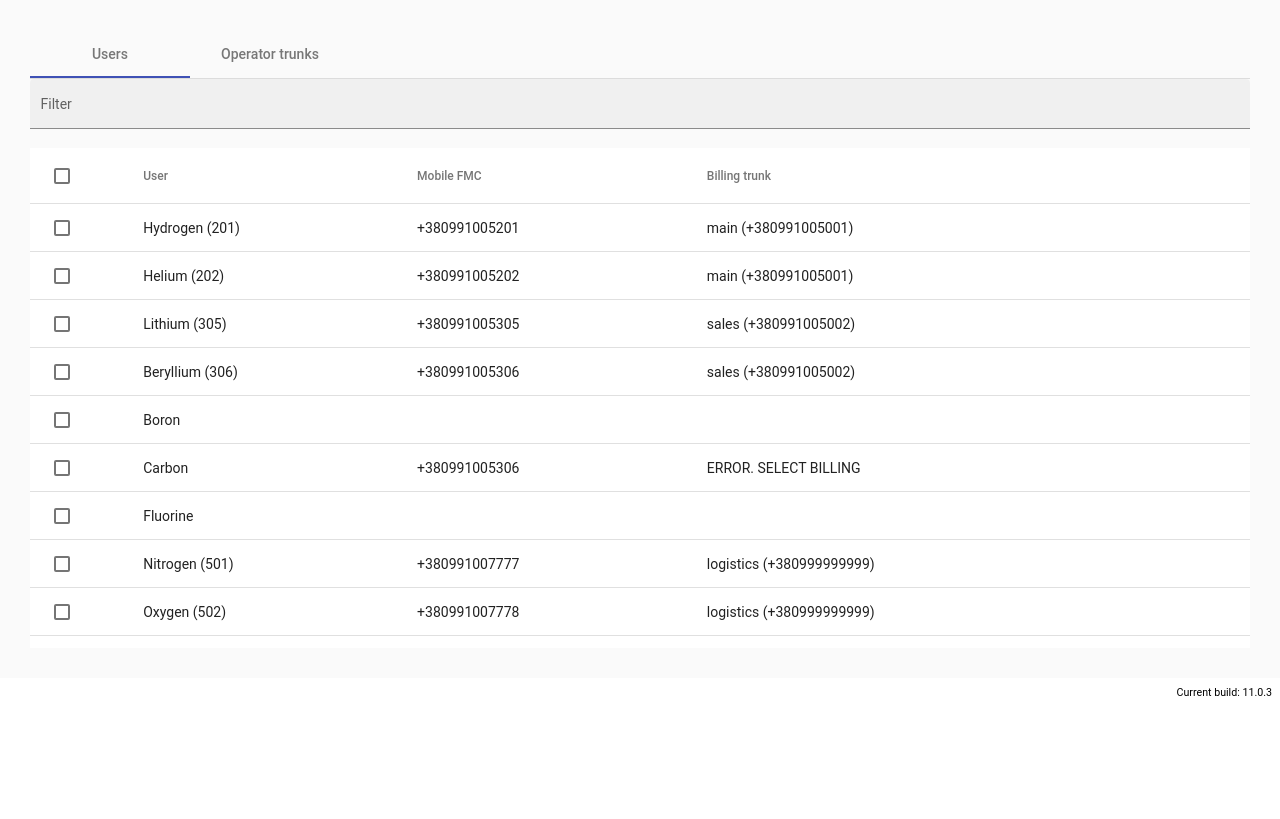
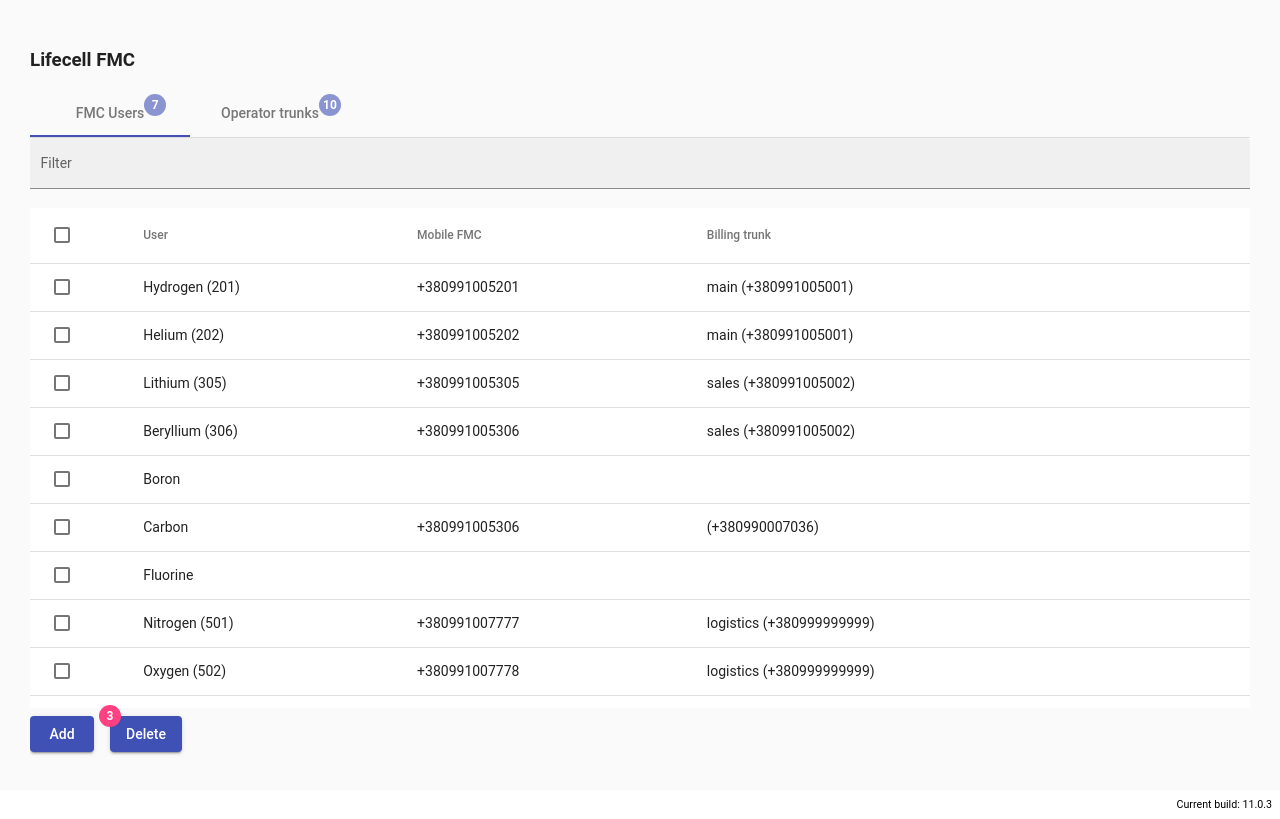
Before and after one commit to handsome911/angular-lpqqvg, an Angular app: page / in a window 1280 px wide. Built offline with nearby package versions, Linux system fonts and the light colour scheme.

Commit message:
3 files modified

```diff
--- a/src/app/table-selection-example.css
+++ b/src/app/table-selection-example.css
@@ -1,3 +1,10 @@
+.example-label {
+  display: table-cell;
+  font-size: 14px;
+  margin-left: 8px;
+  min-width: 120px;
+}
+
 .example-table-container {
   position: relative;
   max-height: 500px;
@@ -8,7 +15,19 @@ table {
   width: 100%;
 }
 
+th.mat-sort-header-sorted {
+  color: black;
+}
+
 .mat-form-field {
   font-size: 14px;
   width: 100%;
 }
+
+.example-button-row {
+  display: table-cell;
+}
+
+.example-button-row .mat-button-base {
+  margin: 8px 16px 8px 0;
+}
--- a/src/app/table-selection-example.html
+++ b/src/app/table-selection-example.html
@@ -1,6 +1,14 @@
+
+<h3 class="b-card__title b-card__title_white">
+  Lifecell FMC
+</h3>
 
 <mat-tab-group mat-align-tabs="start">
-  <mat-tab label="Users">
+  <mat-tab>
+
+    <ng-template mat-tab-label>
+      <span matBadge="7" matBadgeOverlap="false">FMC Users</span>
+    </ng-template>
 
     <mat-form-field>
       <mat-label>Filter</mat-label>
@@ -53,8 +61,22 @@
     </table>
     </div>
 
+    <!-- buttons -->
+    <div class="example-button-row">
+      <button mat-raised-button color="primary">
+        Add
+      </button>
+      <button mat-raised-button color="primary"
+          matBadge="3" matBadgePosition="before" matBadgeColor="accent">
+        Delete
+      </button>
+    </div>
+
   </mat-tab>
-  <mat-tab label="Operator trunks">
+  <mat-tab>
+    <ng-template mat-tab-label>
+      <span matBadge="10" matBadgeOverlap="false">Operator trunks</span>
+    </ng-template>
 
     <div class="example-container">
 
@@ -96,13 +118,13 @@
 
         <!-- trunkName Column -->
         <ng-container matColumnDef="trunkName">
-          <th mat-header-cell *matHeaderCellDef mat-sort-header> Name </th>
+          <th mat-header-cell *matHeaderCellDef> Name </th>
           <td mat-cell *matCellDef="let element"> {{element.trunkName}} </td>
         </ng-container>
 
         <!-- trunkNumber Column -->
         <ng-container matColumnDef="trunkNumber">
-          <th mat-header-cell *matHeaderCellDef mat-sort-header> Number </th>
+          <th mat-header-cell *matHeaderCellDef> Number </th>
           <td mat-cell *matCellDef="let element"> {{element.trunkNumber}} </td>
         </ng-container>
 
@@ -113,6 +135,17 @@
       </table>
     </div>
 
+    <!-- buttons -->
+    <div class="example-button-row">
+      <button mat-raised-button color="primary">
+        Add
+      </button>
+      <button mat-raised-button color="primary"
+          matBadge="3" matBadgePosition="before" matBadgeColor="accent">
+        Delete
+      </button>
+    </div>
+
   </mat-tab>
 </mat-tab-group>
 
--- a/src/app/table-selection-example.ts
+++ b/src/app/table-selection-example.ts
@@ -1,5 +1,6 @@
 import {SelectionModel} from '@angular/cdk/collections';
-import {Component} from '@angular/core';
+import {AfterViewInit, Component, ViewChild} from '@angular/core';
+import {MatSort} from '@angular/material/sort';
 import {MatTableDataSource} from '@angular/material/table';
 
 export interface PeriodicElement {
@@ -15,7 +16,7 @@ const ELEMENT_DATA: PeriodicElement[] = [
   {position: 2, name: 'Lithium (305)',   number: '+380991005305', trunk: 'sales (+380991005002)'},
   {position: 3, name: 'Beryllium (306)', number: '+380991005306', trunk: 'sales (+380991005002)'},
   {position: 4, name: 'Boron',           number: '',              trunk: ''},
-  {position: 5, name: 'Carbon',          number: '+380991005306', trunk: 'ERROR. SELECT BILLING'},
+  {position: 5, name: 'Carbon',          number: '+380991005306', trunk: '(+380990007036)'},
   {position: 6, name: 'Fluorine',        number: '',              trunk: ''},
   {position: 7, name: 'Nitrogen (501)',  number: '+380991007777', trunk: 'logistics (+380999999999)'},
   {position: 8, name: 'Oxygen (502)',    number: '+380991007778', trunk: 'logistics (+380999999999)'},
@@ -55,7 +56,7 @@ const ELEMENT_DATA_SIP: TrunkElement[] = [
   styleUrls: ['table-selection-example.css'],
   templateUrl: 'table-selection-example.html',
 })
-export class TableSelectionExample {
+export class TableSelectionExample implements AfterViewInit {
 
   hide = true;
 
@@ -67,6 +68,12 @@ export class TableSelectionExample {
   dataSourceSip = new MatTableDataSource<TrunkElement>(ELEMENT_DATA_SIP);
   selectionSip = new SelectionModel<TrunkElement>(true, []);
 
+  @ViewChild(MatSort) sort: MatSort;
+
+  ngAfterViewInit() {
+    this.dataSource.sort = this.sort;
+    /**this.dataSourceSip.sort = this.sort;*/
+  }
 
   /** Whether the number of selected elements matches the total number of rows. */
   isAllSelected() {
@@ -109,6 +116,11 @@ export class TableSelectionExample {
     return `${this.selectionSip.isSelected(row) ? 'deselect' : 'select'} row ${row.position + 1}`;
   }
 
+    applyFilter(event: Event) {
+    const filterValue = (event.target as HTMLInputElement).value;
+    this.dataSource.filter = filterValue.trim().toLowerCase();
+  }
+
 }
 
 
```
